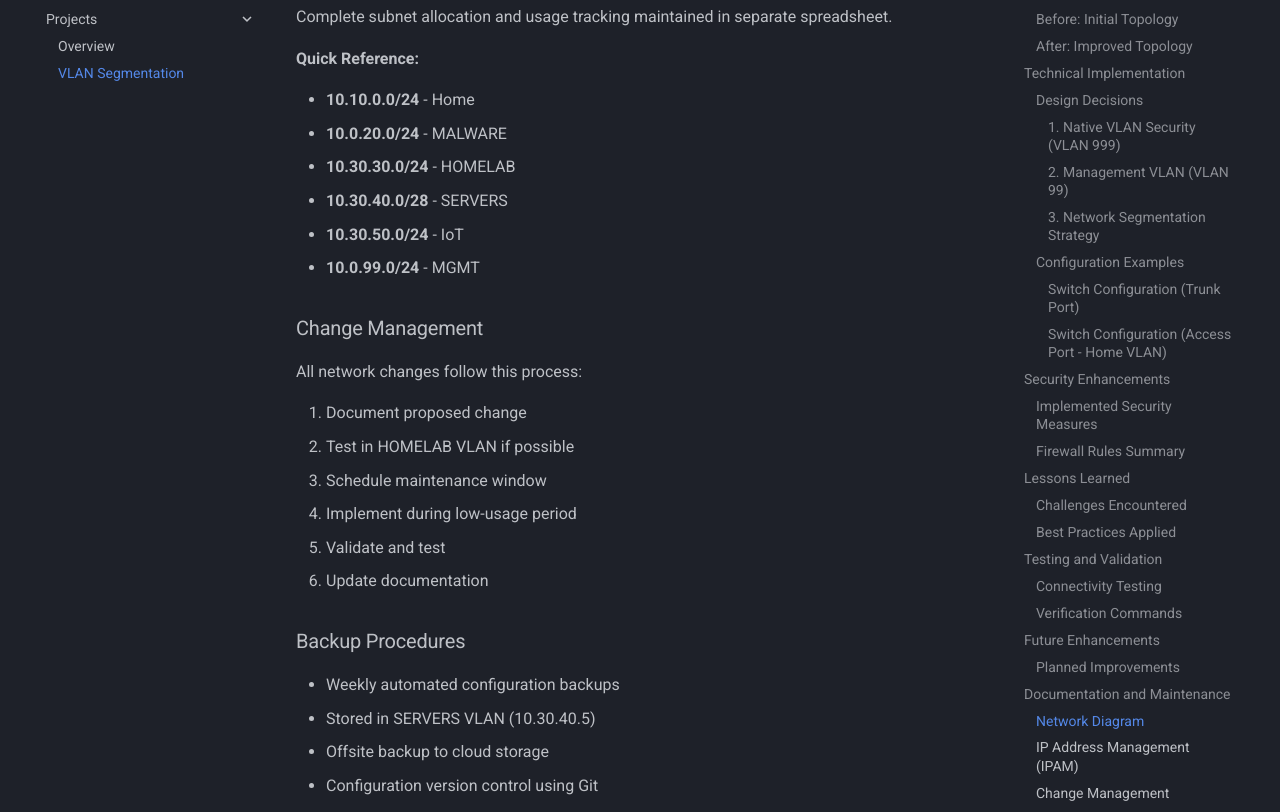
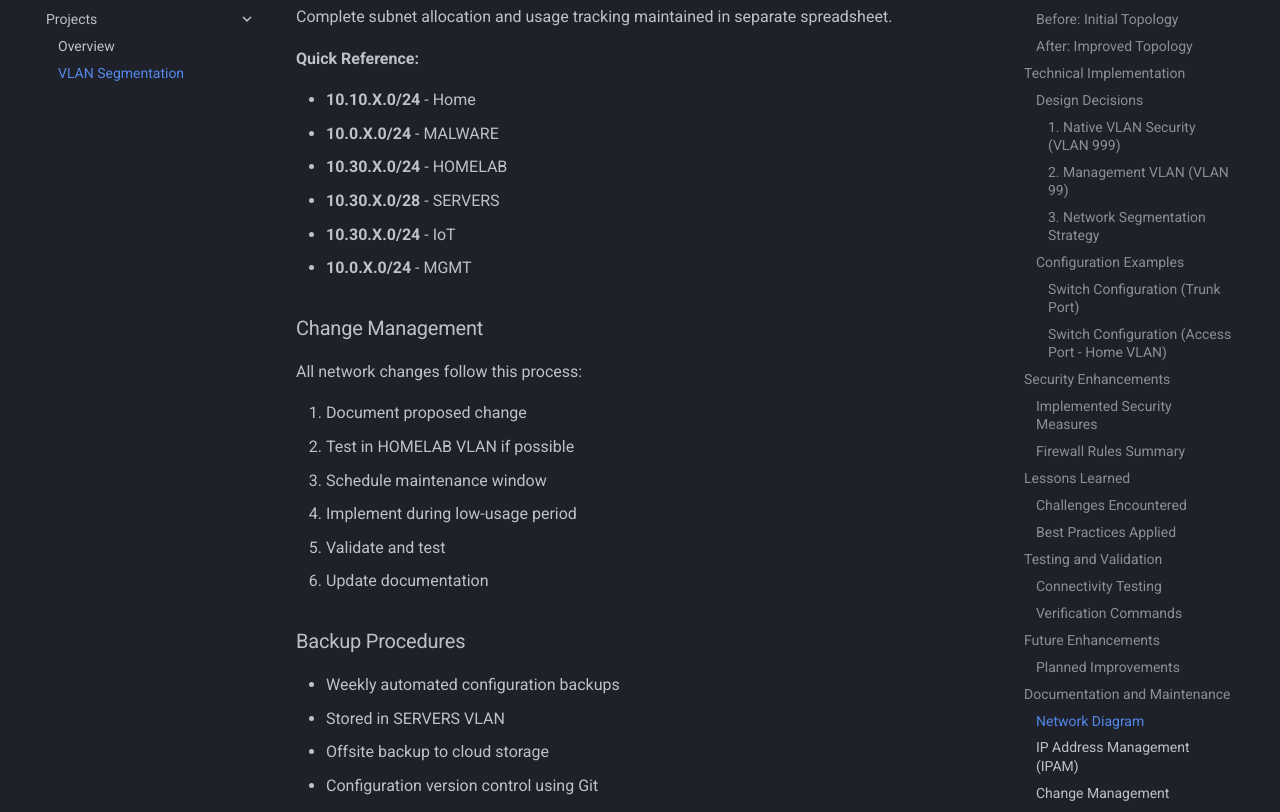
Before and after one commit to moshthesubnet/my-lab-docs, an MkDocs documentation site: the page built from docs/projects/VLAN_segmentation.md, in a window 1280 px wide and 1400 px high, scrolled down 7324 px. Shown: the part 170-982 px from the top of the window. Built offline with MkDocs 1.6.1 and Material for MkDocs 9.7.7, drawn with Linux system fonts in a browser that asks for light colours.

Commit message:
Update VLAN_segmentation.md

```diff
--- a/docs/projects/VLAN_segmentation.md
+++ b/docs/projects/VLAN_segmentation.md
@@ -307,12 +307,12 @@ Complete subnet allocation and usage tracking maintained in separate spreadsheet
 
 **Quick Reference:**
 
-- **10.10.0.0/24** - Home
-- **10.0.20.0/24** - MALWARE
-- **10.30.30.0/24** - HOMELAB
-- **10.30.40.0/28** - SERVERS
-- **10.30.50.0/24** - IoT
-- **10.0.99.0/24** - MGMT
+- **10.10.X.0/24** - Home
+- **10.0.X.0/24** - MALWARE
+- **10.30.X.0/24** - HOMELAB
+- **10.30.X.0/28** - SERVERS
+- **10.30.X.0/24** - IoT
+- **10.0.X.0/24** - MGMT
 
 ### Change Management
 
@@ -328,7 +328,7 @@ All network changes follow this process:
 ### Backup Procedures
 
 - Weekly automated configuration backups
-- Stored in SERVERS VLAN (10.30.40.5)
+- Stored in SERVERS VLAN
 - Offsite backup to cloud storage
 - Configuration version control using Git
 
```
